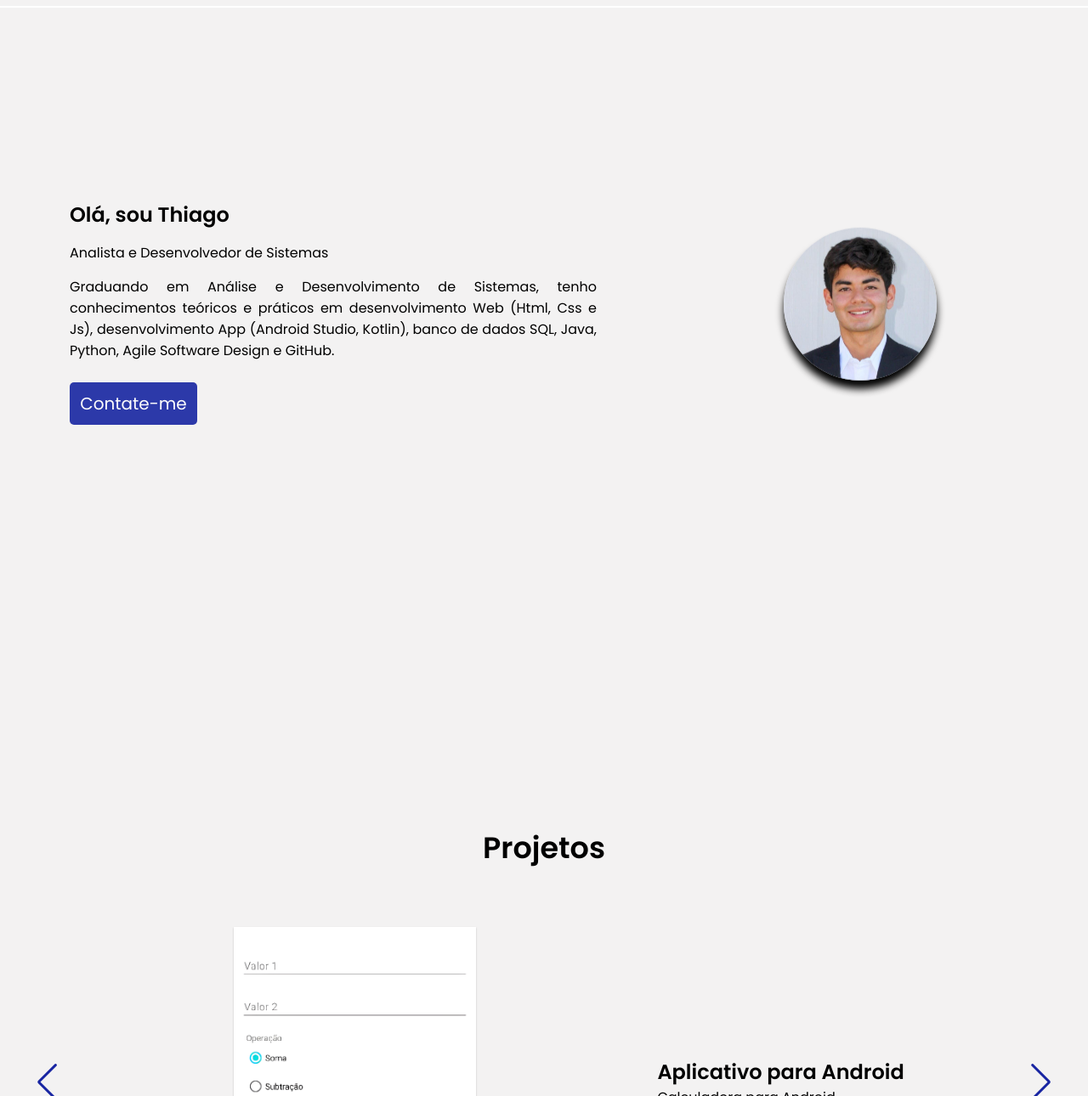
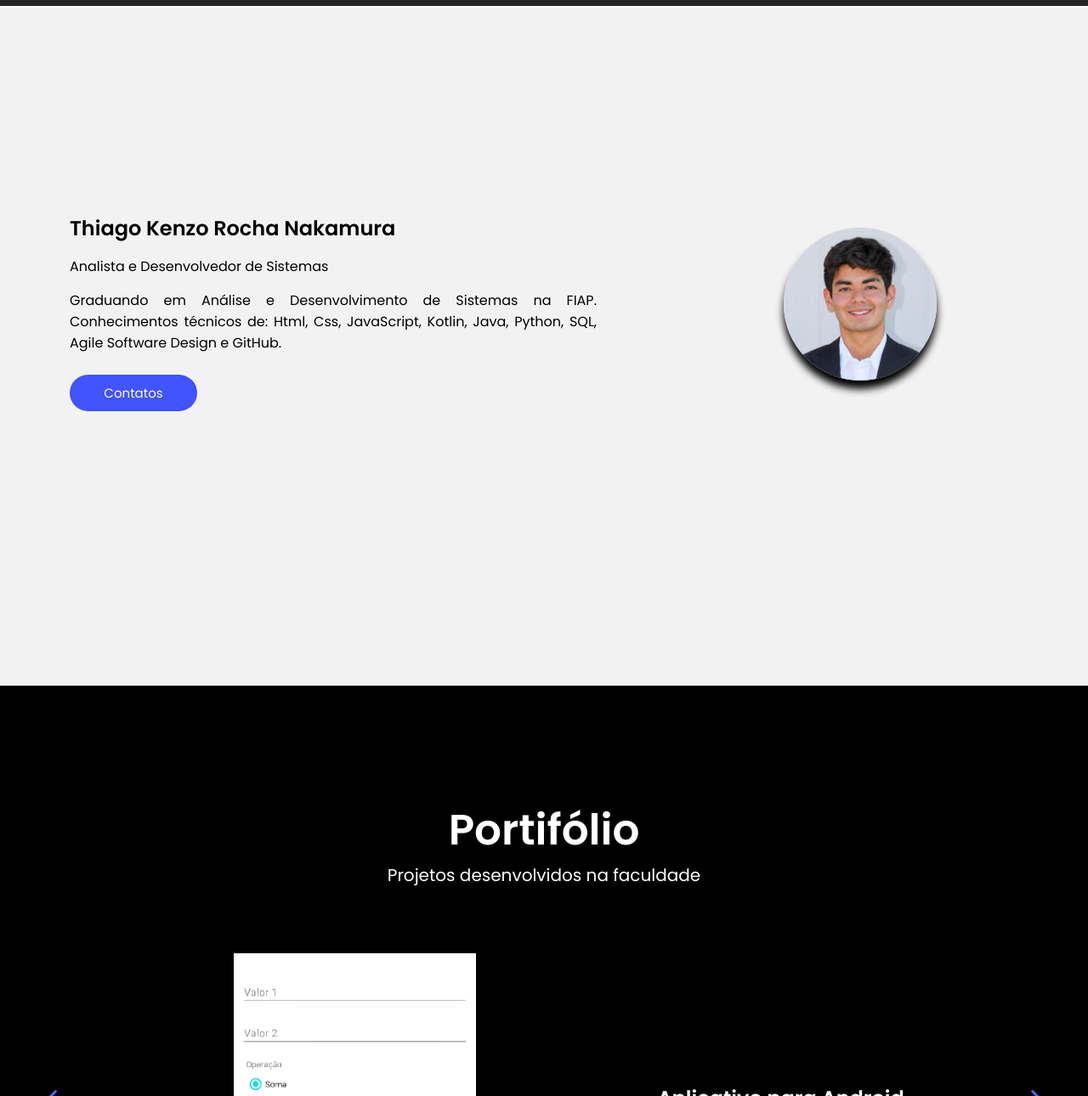
Before and after one commit to thiagokenzo/portfolio, a plain HTML site: page index.html in a window 1280 px wide. Shown: the part 73-1363 px from the top of the page at 85% size. Drawn offline with nearby package versions, Linux system fonts and the light colour scheme.

Commit message:
Deisgn updtaded

```diff
--- a/index.html
+++ b/index.html
@@ -20,9 +20,9 @@
             </div>
             <div class="menu">
                 <nav class="nav-list">
-                    <a href="#home">Home</a>
+                    <a href="#home">Perfil</a>
                     <a href="#projects">Projetos</a>
-                    <a href="#contact">Contato</a>
+                    <a href="#contact">Contatos</a>
                 </nav>
             </div>
         </header>
@@ -30,17 +30,16 @@
         <!-- HOME -->
         <section id="home">
             <div class="home-info">
-                <h2>Olá, sou Thiago</h2>
+                <h2>Thiago Kenzo Rocha Nakamura</h2>
                 <span class="home-position">Analista e Desenvolvedor de Sistemas</span>
                 <span class="home-resume">
-                    Graduando em Análise e Desenvolvimento de Sistemas,
-                    tenho conhecimentos teóricos e práticos em desenvolvimento Web (Html, Css e Js),
-                    desenvolvimento App (Android Studio, Kotlin), banco de dados SQL, Java, Python,
+                    Graduando em Análise e Desenvolvimento de Sistemas na FIAP.
+                    Conhecimentos técnicos de: Html, Css, JavaScript, Kotlin, Java, Python, SQL,
                     Agile Software Design e GitHub.
                 </span>
 
                 <button>
-                    <a href="#contact">Contate-me</a>
+                    <a href="#contact">Contatos</a>
                 </button>
             </div>
             <div class="home-img">
@@ -51,7 +50,10 @@
         <!-- PROJECTS -->
 
         <section id="projects">
-            <h2 id="projetos">Projetos</h2>
+            <div class="portifolio">
+                <h2 id="projetos">Portifólio</h2>
+            <p>Projetos desenvolvidos na faculdade</p>
+            </div>
             <div class="swiper mySwiper">
                 <div class="swiper-wrapper">
                     <div class="swiper-slide">
@@ -60,7 +62,7 @@
                         </div>
                         <div class="project-info">
                             <h2>Aplicativo para Android</h2>
-                            <p>Conversor de moedas para Android</p>
+                            <p>Conversor de moedas</p>
                         </div>
                     </div>
                     <div class="swiper-slide">
@@ -79,7 +81,7 @@
                         </div>
                         <div class="project-info">
                             <h2>Aplicativo para Android</h2>
-                            <p>Calculadora para Android</p>
+                            <p>Calculadora</p>
                         </div>
                     </div>
                 </div>
@@ -105,7 +107,7 @@
         -->
 
         <section id="contact">
-            <h2>Contato</h2>
+            <h2>Contatos</h2>
 
                 <div class="contatos">
                     <a href="https://api.whatsapp.com/send?phone=5511963316256">
@@ -127,7 +129,7 @@
 
         <footer>
             copyright © 2022 Thiago Kenzo. Todos os direitos reservados
-          </footer>
+        </footer>
 
     </main>
 
--- a/style.css
+++ b/style.css
@@ -46,15 +46,15 @@ header {
     position: fixed;
     top: 0;
     z-index: 999;
-    background-color: #f3f2f2;
+    background-color: #000000d8;
     box-shadow: 0 2px 0 #ffffff;
     max-width: 100%;
     width: 100%;
 }
 
 header .logo {
-    font-weight: 400;
     font-size: 25px;
+    color: #fff;
 }
 
 .nav-list {
@@ -65,8 +65,7 @@ header .logo {
 a {
     cursor: pointer;
     text-decoration: none;
-    color: #000;
-    font-weight: 400;
+    color: rgb(255, 255, 255);
     font-size: 20px;
 }
 
@@ -92,17 +91,17 @@ a {
     border: none;
     width: 150px;
     padding: 10px;
-    background-color: #1321a0fa;
+    background-color: #2e43ff;
     color: #fff;
-    font-size: 18px;
     cursor: pointer;
     opacity: 0.9;
-    border-radius: 5px;
+    border-radius: 30px;
     margin-top: 10px;
 }
 
 .home-info button a {
     color: #fff;
+    font-size: 15px;
 }
 
 .home-info button:hover {
@@ -143,10 +142,25 @@ section#projects {
     flex-wrap: wrap;
     align-content: center;
     justify-content: center;
+    background-color: #000;
+  }
+
+  #projects .portifolio{
+    display: flex;
+    align-items: center;
+    align-content: center;
+    justify-content: center;
+    flex-direction: column;
+    margin-bottom: 10px;
+    color: #fff;
+  }
+
+  #projects .portifolio p{
+    font-size: 20px;
   }
 
   section#projects #projetos {
-    font-size: 35px;
+    font-size: 50px;
   }
 
   .project-img1 {
@@ -184,6 +198,7 @@ section#projects {
     display: flex;
     flex-direction: column;
     text-align: start;
+    color: #fff;
   }
 
   .swiper {
@@ -201,11 +216,11 @@ section#projects {
 
   .swiper-button-next,
   .swiper-button-prev {
-    color: #1321a0fa;
+    color: #5566fdfa;
   }
 
   .swiper-pagination-bullet-active {
-    background-color: #1321a0fa ;
+    background-color: #000000fa ;
   }
 
 
@@ -251,9 +266,10 @@ section#projects {
   /* FOOTER */
 
   footer {
-    box-shadow: 0 -1px 0px 0px #ececec;
+    box-shadow: 0 -1px 3px 0px #ffffff;
     padding: 50px;
     text-align: center;
+    background-color: #ececec;
   }
 
 
```
